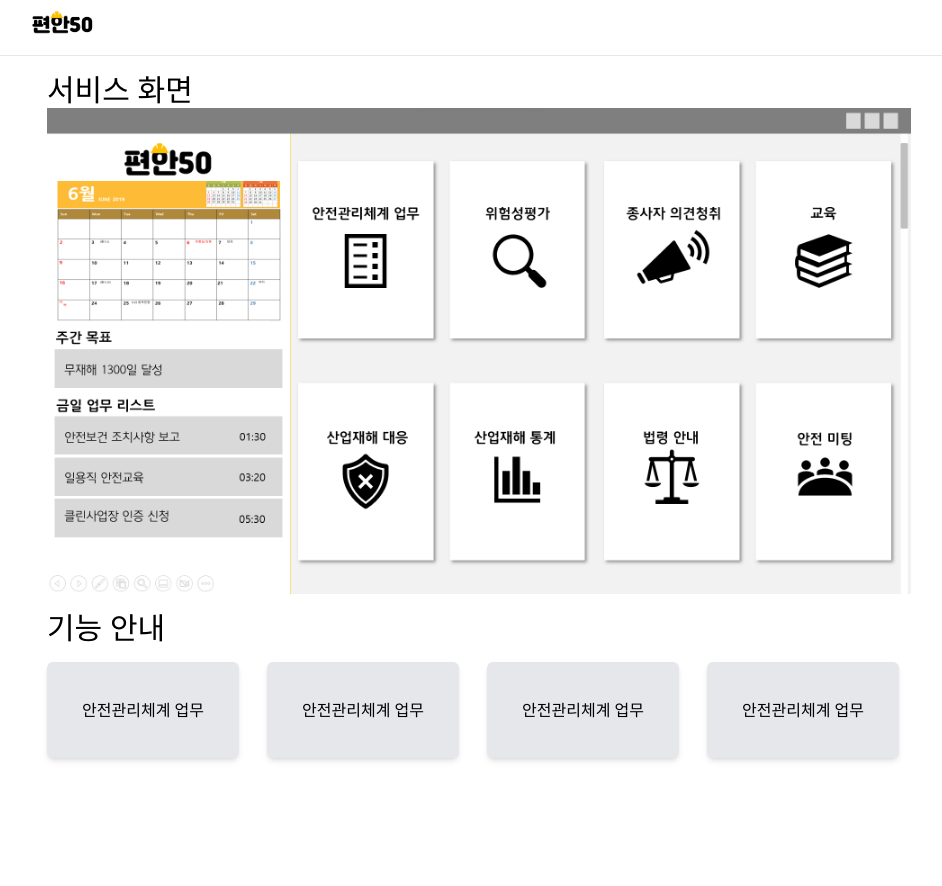
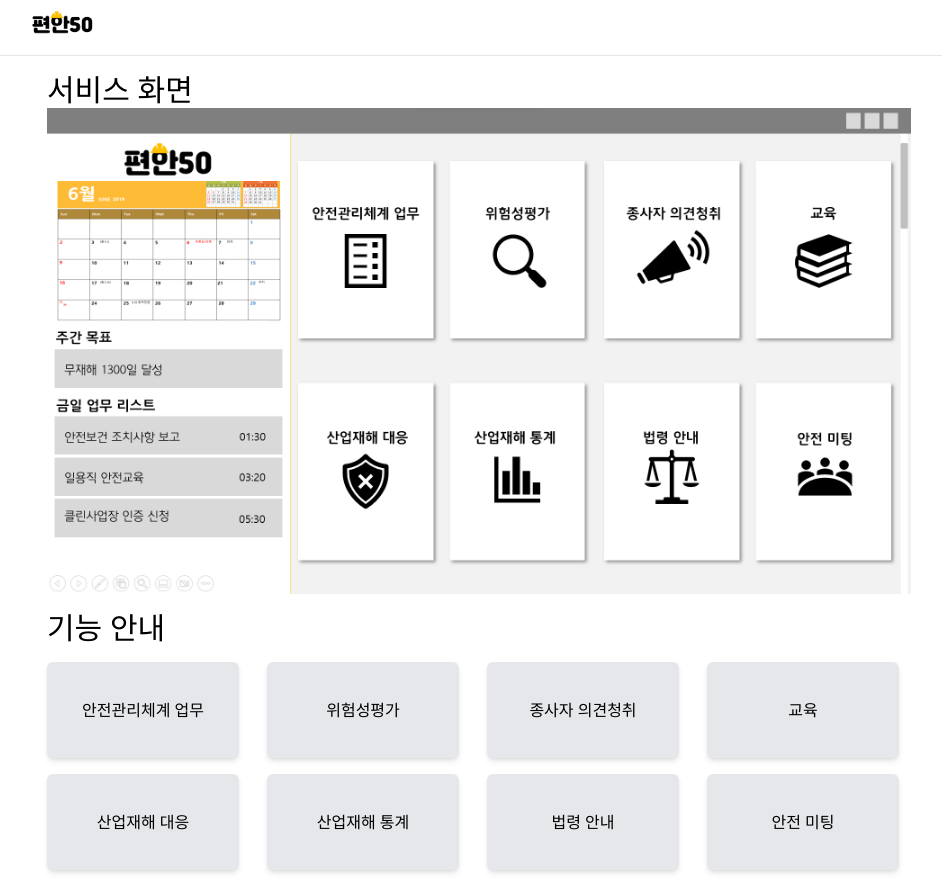
Before and after one commit to minseokk/easy50_lp, a Next.js app: page /application in a window 1280 px wide. Shown: the whole page, without its empty margins (161-1103 px from the left). Before the commit the page ends 856 px from the top, so only its background shows below. Built offline with nearby package versions, Linux system fonts and the light colour scheme.

Commit message:
all feature icons impl.

```diff
--- a/src/pages/application/index.tsx
+++ b/src/pages/application/index.tsx
@@ -33,28 +33,60 @@ const Application: NextPage = () => {
               <p className="">안전관리체계 업무</p>
             </button>
           </Link>
-          <Link href={"/"}>
+          <Link href={"/application/features?feature=위험성평가"}>
             <button
               type="button"
               className="flex h-24 w-48 items-center justify-center rounded-md bg-gray-200 shadow-md"
             >
-              <p className="">안전관리체계 업무</p>
+              <p className="">위험성평가</p>
             </button>
           </Link>
-          <Link href={"/"}>
+          <Link href={"/application/features?feature=종사자_의견청취"}>
             <button
               type="button"
               className="flex h-24 w-48 items-center justify-center rounded-md bg-gray-200 shadow-md"
             >
-              <p className="">안전관리체계 업무</p>
+              <p className="">종사자 의견청취</p>
             </button>
           </Link>
-          <Link href={"/"}>
+          <Link href={"/application/features?feature=교육"}>
             <button
               type="button"
               className="flex h-24 w-48 items-center justify-center rounded-md bg-gray-200 shadow-md"
             >
-              <p className="">안전관리체계 업무</p>
+              <p className="">교육</p>
+            </button>
+          </Link>
+          <Link href={"/application/features?feature=산업재해_대응"}>
+            <button
+              type="button"
+              className="flex h-24 w-48 items-center justify-center rounded-md bg-gray-200 shadow-md"
+            >
+              <p className="">산업재해 대응</p>
+            </button>
+          </Link>
+          <Link href={"/application/features?feature=산업재해_통계"}>
+            <button
+              type="button"
+              className="flex h-24 w-48 items-center justify-center rounded-md bg-gray-200 shadow-md"
+            >
+              <p className="">산업재해 통계</p>
+            </button>
+          </Link>
+          <Link href={"/application/features?feature=법령_안내"}>
+            <button
+              type="button"
+              className="flex h-24 w-48 items-center justify-center rounded-md bg-gray-200 shadow-md"
+            >
+              <p className="">법령 안내</p>
+            </button>
+          </Link>
+          <Link href={"/application/features?feature=안전_미팅"}>
+            <button
+              type="button"
+              className="flex h-24 w-48 items-center justify-center rounded-md bg-gray-200 shadow-md"
+            >
+              <p className="">안전 미팅</p>
             </button>
           </Link>
         </div>
```
